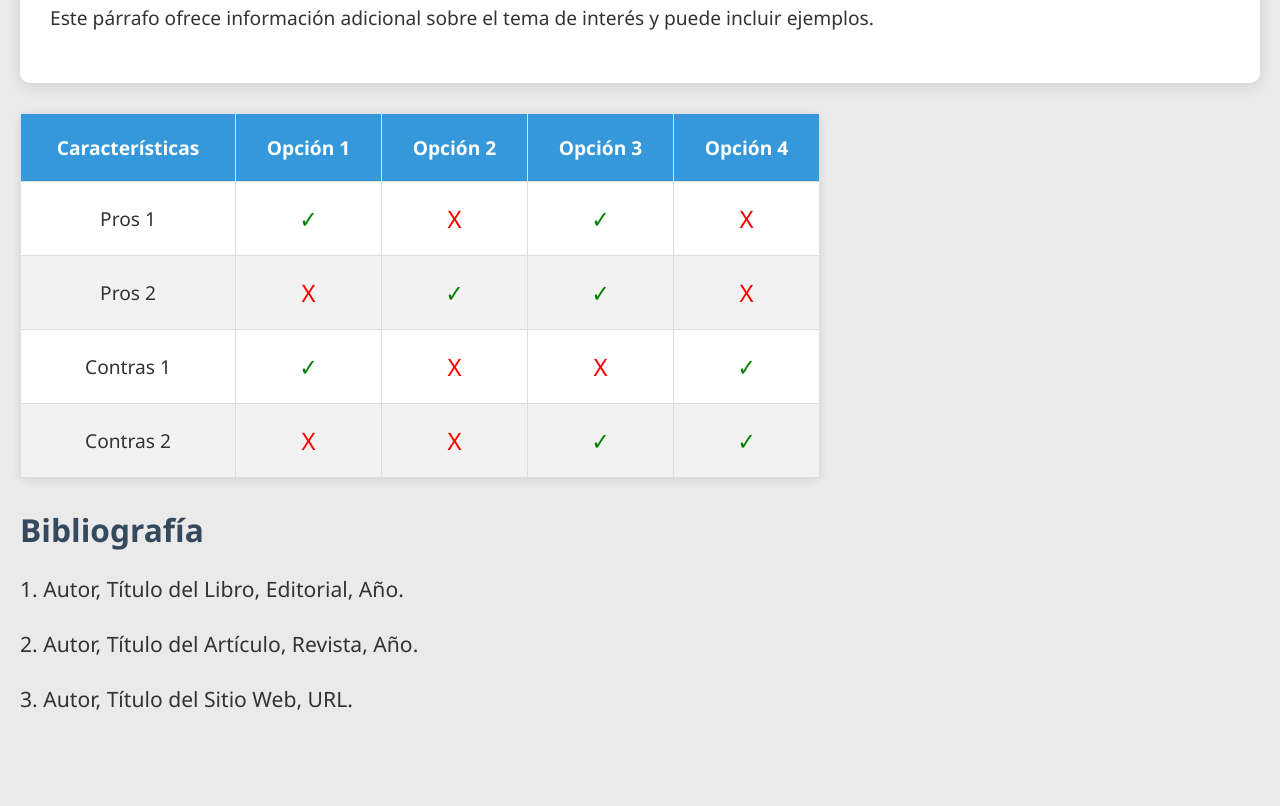
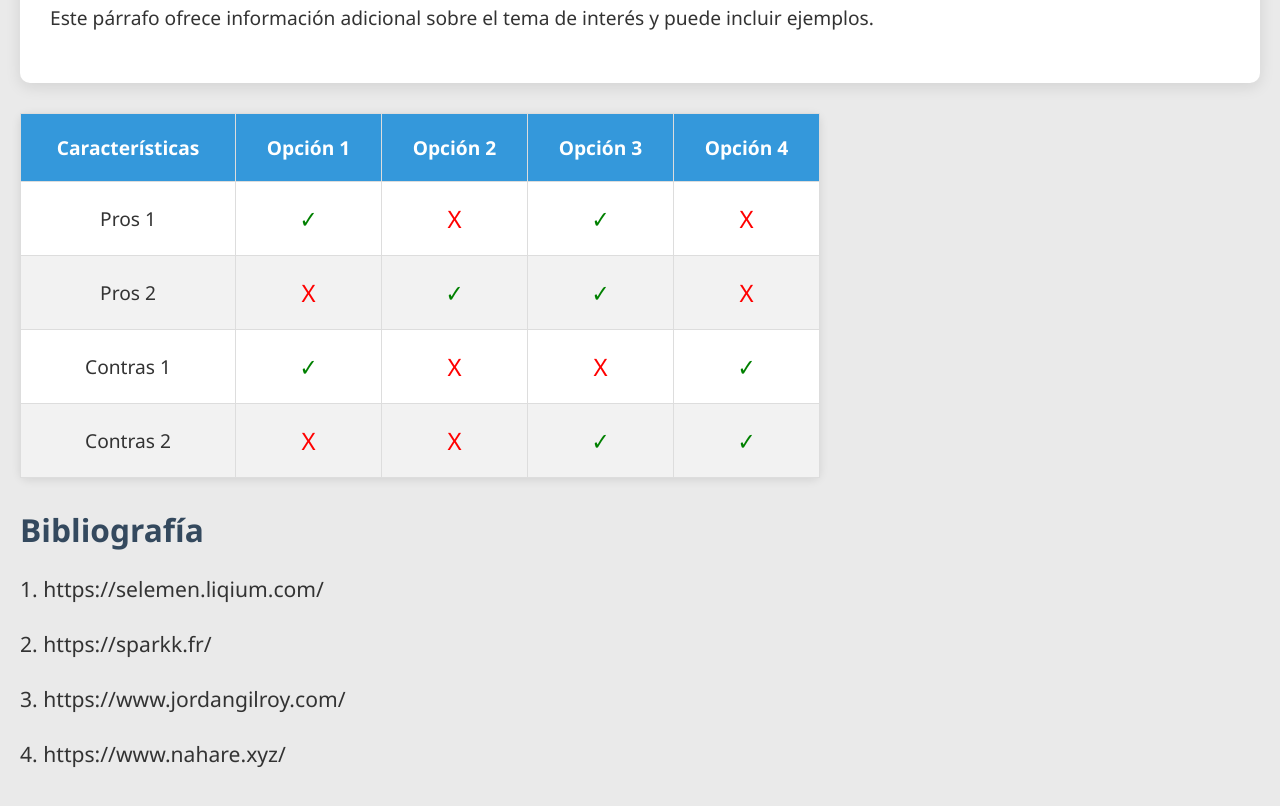
Before and after one commit to MisterAlphito/webapp, a plain HTML site: page Ejercicio 1/ejercicio1.html in a window 1280 px wide. Shown: the part 616-1422 px from the top of the page. Before the commit the page ends 1373 px from the top, so only its background shows below. Drawn offline with Linux system fonts and the light colour scheme.

Commit message:
mjasd78yahu

```diff
--- a/ejercicio1.html
+++ b/Ejercicio 1/ejercicio1.html
@@ -78,9 +78,10 @@
 
 <footer>
     <h2>Bibliografía</h2>
-    <p>1. Autor, Título del Libro, Editorial, Año.</p>
-    <p>2. Autor, Título del Artículo, Revista, Año.</p>
-    <p>3. Autor, Título del Sitio Web, URL.</p>
+    <p>1. https://selemen.liqium.com/</p>
+    <p>2. https://sparkk.fr/</p>
+    <p>3. https://www.jordangilroy.com/</p>
+    <p>4. https://www.nahare.xyz/</p>
 </footer>
 
 </body>
```
Also changed, not shown: fullscreen.html (+2 -2 lines), Ejercicio 1/style2.css (renamed from style2.css).
